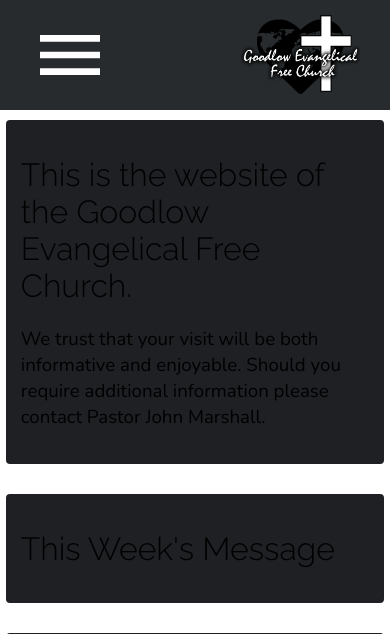
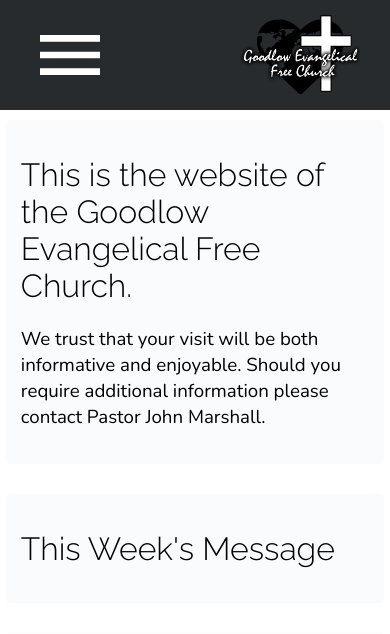
Before and after one commit to OwenRempel/GoodlowEFC, a PHP site: page / in a window 390 px wide. Shown: the top 634 px of the page. Run offline with PHP 8.4, Linux system fonts and the light colour scheme.

Commit message:
Working on the light version

```diff
--- a/css/main.css
+++ b/css/main.css
@@ -34,7 +34,7 @@
     --card_background:#ffffff;
     --menu:#272b2dfa;
     --player:#ffffff;
-    --block-back: #1f2024;
+    --block-back: #fafbfc;
   }
 }
 
@@ -426,10 +426,10 @@ audio::-webkit-media-controls-enclosure{
 }
 
 
-@media only screen and (max-width: 900px) {
-.content{
-  width: 97vw;
-}
+@media only screen and (max-width: 1500px) {
+  .content{
+    width: 97vw;
+  }
 }
 
 @media only screen and (max-width: 900px) {
```
